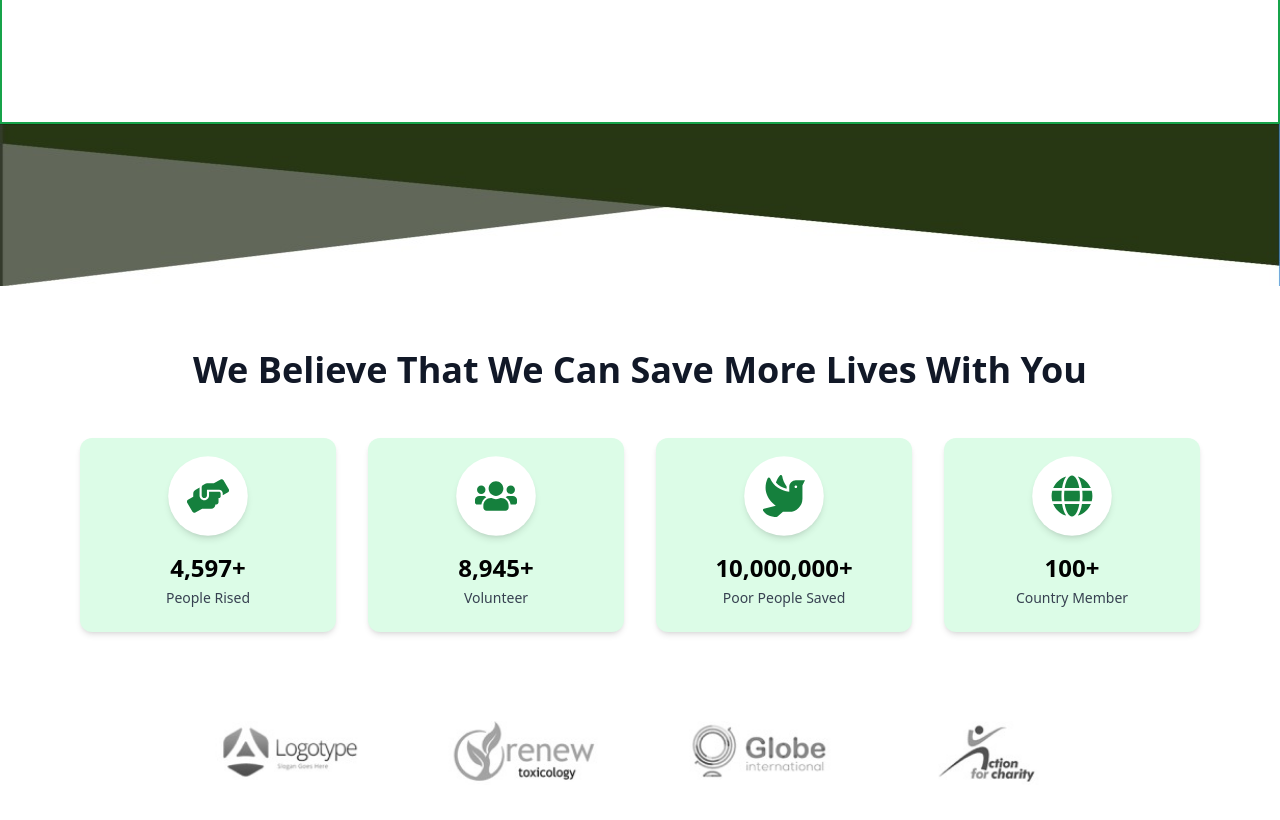
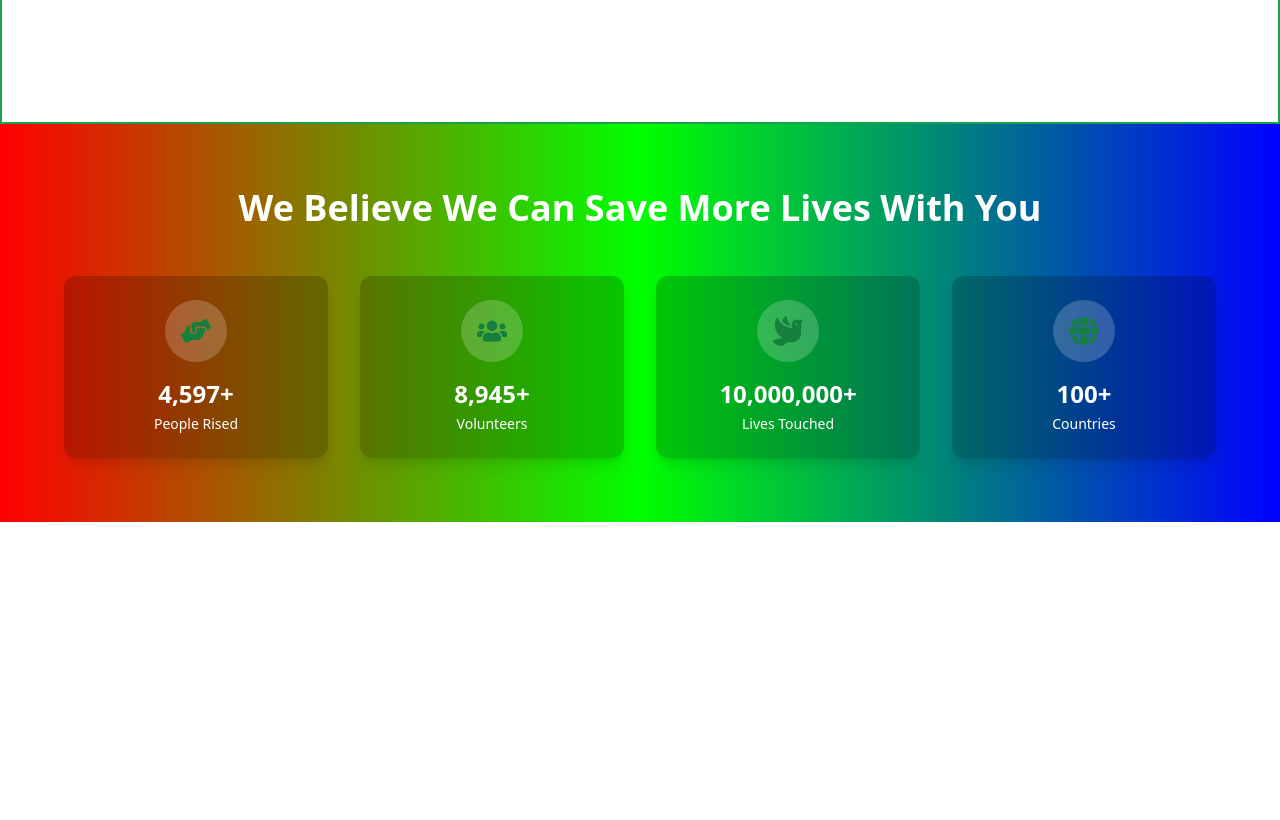
Before and after one commit to Manushivuz/iisppr, a React (Vite) app: page / in a window 1280 px wide. Shown: the part 4020-4840 px from the top of the page. Built offline with nearby package versions, Linux system fonts and the light colour scheme.

Commit message:
Update StatsSection.jsx
refined code and removed images

```diff
--- a/src/components/home/StatsSection.jsx
+++ b/src/components/home/StatsSection.jsx
@@ -4,60 +4,34 @@ import { motion, useInView } from 'framer-motion';
 import CountUp from 'react-countup';
 
 const stats = [
-  {
-    icon: <FaHandsHelping className="text-green-700 text-4xl" />,
-    number: 4597,
-    label: 'People Rised',
-  },
-  {
-    icon: <FaUsers className="text-green-700 text-4xl" />,
-    number: 8945,
-    label: 'Volunteer',
-  },
-  {
-    icon: <FaDove className="text-green-700 text-4xl" />,
-    number: 10000000,
-    label: 'Poor People Saved',
-    isMillion: true,
-  },
-  {
-    icon: <FaGlobe className="text-green-700 text-4xl" />,
-    number: 100,
-    label: 'Country Member',
-  },
+  { icon: <FaHandsHelping className="text-green-700 text-3xl" />, number: 4597, label: 'People Rised' },
+  { icon: <FaUsers className="text-green-700 text-3xl" />, number: 8945, label: 'Volunteers' },
+  { icon: <FaDove className="text-green-700 text-3xl" />, number: 10000000, label: 'Lives Touched' },
+  { icon: <FaGlobe className="text-green-700 text-3xl" />, number: 100, label: 'Countries' },
 ];
 
 const StatsSection = () => {
-  const sectionRef = useRef(null);
-  const isInView = useInView(sectionRef, { once: true });
-  const [startCount, setStartCount] = useState(false);
+  const ref = useRef(null);
+  const isInView = useInView(ref, { once: true });
+  const [start, setStart] = useState(false);
 
   useEffect(() => {
-    if (isInView) {
-      setStartCount(true);
-    }
+    if (isInView) setStart(true);
   }, [isInView]);
 
   return (
-    <section ref={sectionRef} className="relative w-full overflow-hidden bg-white">
-      {/* Top Image */}
-      <img src="/statstop.jpg" alt="Top Decoration" className="w-full object-cover" />
-
-      {/* Content */}
-      <div className="relative z-10 py-16">
-        <div className="max-w-6xl mx-auto px-4 text-center">
-          {/* Heading */}
+    <section ref={ref} className="bg-[linear-gradient(to_right,#ff0000,#00ff00,#0000ff)] py-16 px-4 text-white">
+      <div className="max-w-6xl mx-auto text-center">
         <motion.h2
           initial={{ opacity: 0, y: 30 }}
           whileInView={{ opacity: 1, y: 0 }}
           transition={{ duration: 0.7 }}
           viewport={{ once: true }}
-            className="text-3xl md:text-4xl font-semibold mb-12 text-gray-900"
+          className="text-3xl md:text-4xl font-bold mb-12"
         >
-            We Believe That We Can Save More Lives With You
+          We Believe We Can Save More Lives With You
         </motion.h2>
 
-          {/* Stats */}
         <div className="grid grid-cols-1 sm:grid-cols-2 md:grid-cols-4 gap-8">
           {stats.map((stat, i) => (
             <motion.div
@@ -66,37 +40,19 @@ const StatsSection = () => {
               whileInView={{ opacity: 1, scale: 1 }}
               transition={{ duration: 0.6, delay: i * 0.2 }}
               viewport={{ once: true }}
-                className="bg-green-100 rounded-xl p-6 shadow-md hover:shadow-xl transition duration-300"
+              className="bg-black/20 p-6 rounded-xl shadow-lg hover:shadow-2xl transition"
             >
-                <motion.div
-                  animate={{ scale: [1, 1.2, 1] }}
-                  transition={{ repeat: Infinity, duration: 2 }}
-                  className="mb-4 bg-white rounded-full p-4 shadow-md inline-block"
-                >
+              <div className="mb-4 bg-white/20 p-4 rounded-full w-fit mx-auto">
                 {stat.icon}
-                </motion.div>
-                <div className="text-2xl font-bold text-black">
-                  {startCount ? (
-                    <CountUp
-                      start={0}
-                      end={stat.number}
-                      duration={2}
-                      separator=","
-                      suffix={stat.isMillion ? '+' : '+'}
-                    />
-                  ) : (
-                    0
-                  )}
               </div>
-                <div className="text-sm text-gray-700 mt-1">{stat.label}</div>
+              <div className="text-2xl font-bold">
+                {start ? <CountUp end={stat.number} duration={2} separator="," /> : 0}+
+              </div>
+              <p className="text-sm mt-1">{stat.label}</p>
             </motion.div>
           ))}
         </div>
       </div>
-      </div>
-
-      {/* Bottom Image */}
-      <img src="/statsbottom.jpg" alt="Bottom Decoration" className="w-full object-cover" />
     </section>
   );
 };
```
Lines whose indentation alone changed are shown as unchanged.
